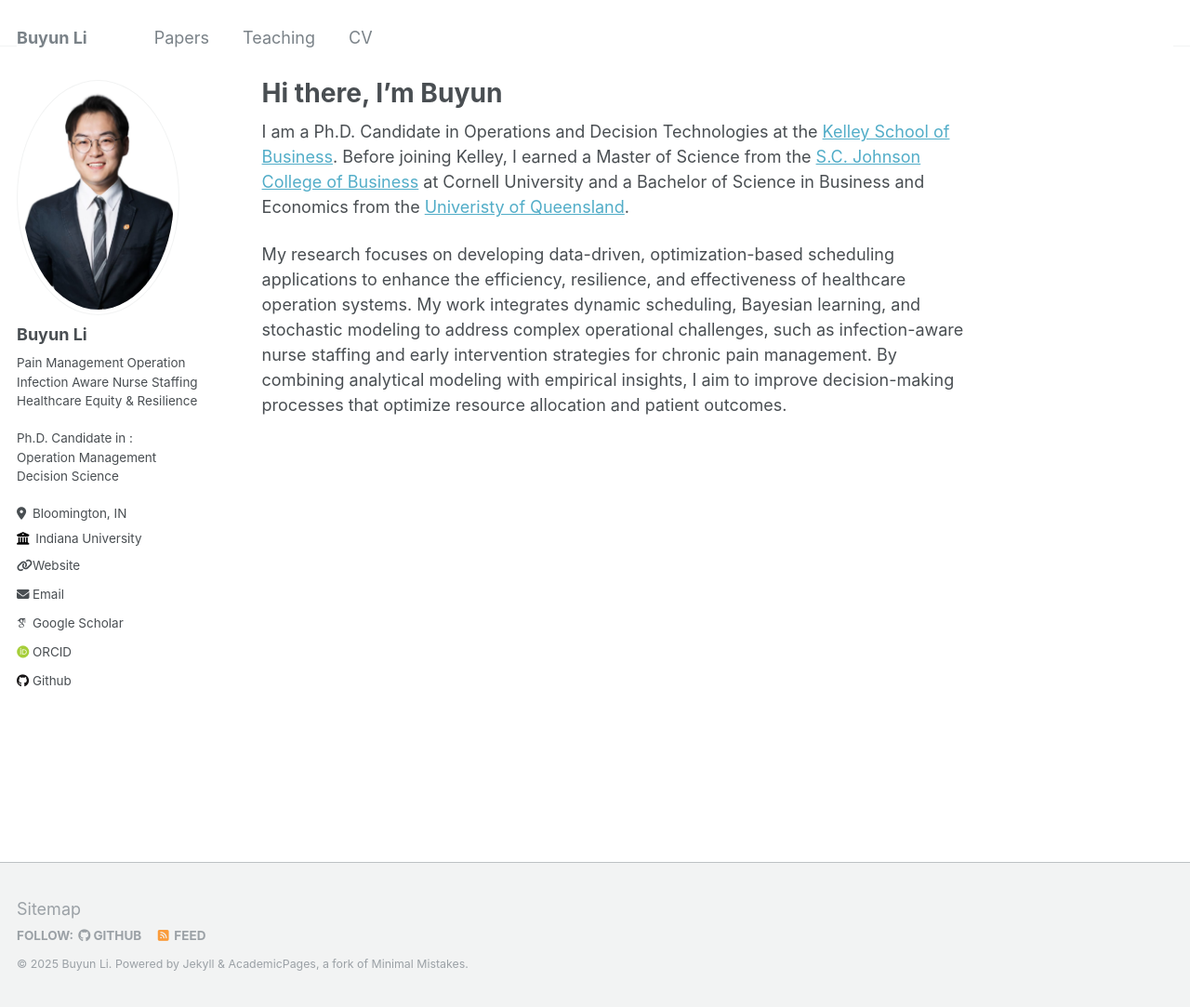
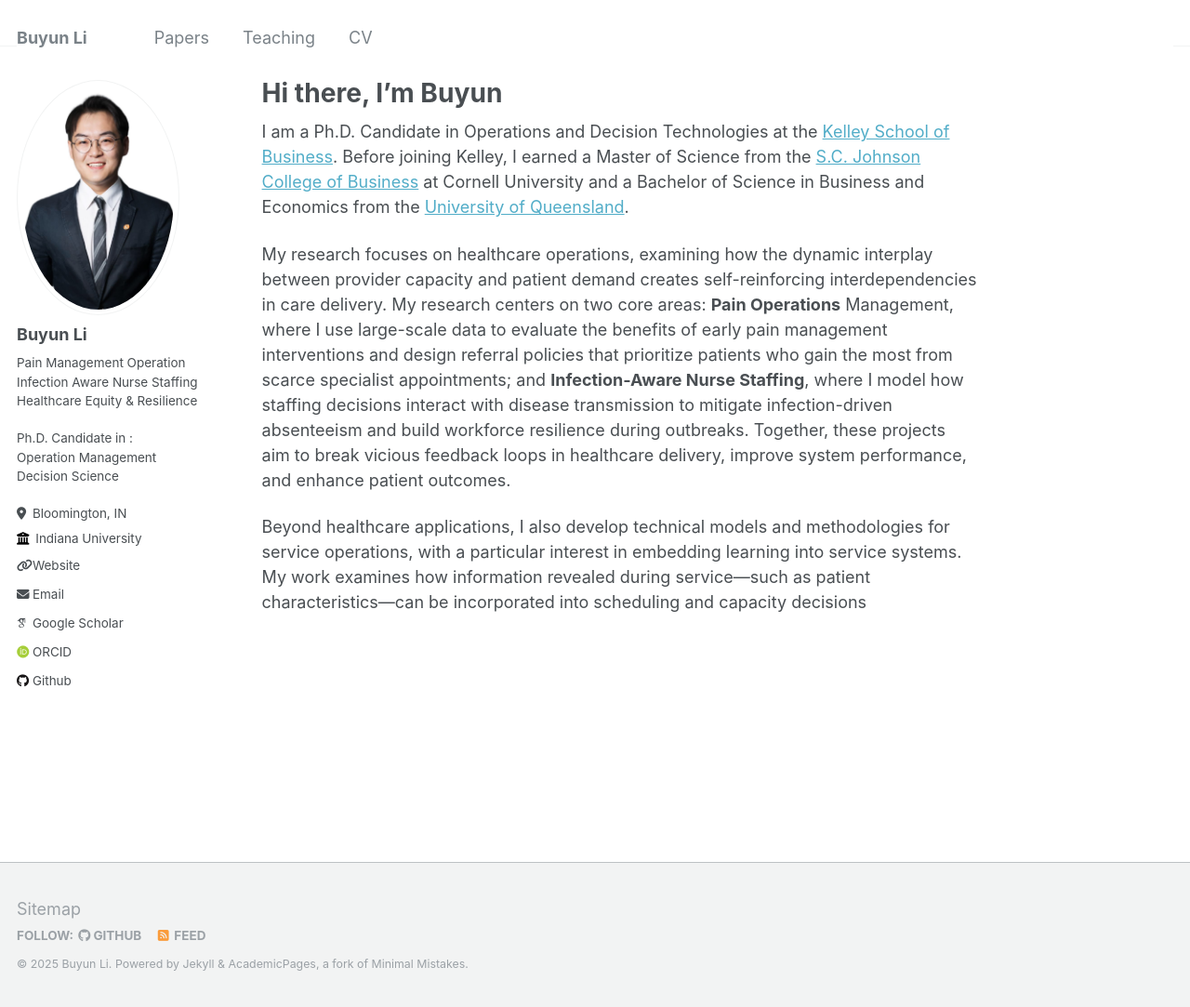
Before and after one commit to BuyunLi/BuyunLi.github.io, a Jekyll site: the page built from _pages/about.md, in a window 1280 px wide and 1083 px high. Shown: the whole window at 93% size. Built offline with Jekyll 4.4.1, drawn with Linux system fonts in a browser that asks for light colours; some web fonts are replaced.

Commit message:
Update about.md

```diff
--- a/_pages/about.md
+++ b/_pages/about.md
@@ -6,6 +6,8 @@ redirect_from:
   - /about/
   - /about.html
 ---
-I am a Ph.D. Candidate in Operations and Decision Technologies at the [Kelley School of Business](https://kelley.iu.edu/). Before joining Kelley, I earned a Master of Science from the [S.C. Johnson College of Business](https://business.cornell.edu/) at Cornell University and a Bachelor of Science in Business and Economics from the  [Univeristy of Queensland](https://bel.uq.edu.au/).
+I am a Ph.D. Candidate in Operations and Decision Technologies at the [Kelley School of Business](https://kelley.iu.edu/). Before joining Kelley, I earned a Master of Science from the [S.C. Johnson College of Business](https://business.cornell.edu/) at Cornell University and a Bachelor of Science in Business and Economics from the  [University of Queensland](https://bel.uq.edu.au/).
 
- My research focuses on developing data-driven, optimization-based scheduling applications to enhance the efficiency, resilience, and effectiveness of healthcare operation systems. My work integrates dynamic scheduling, Bayesian learning, and stochastic modeling to address complex operational challenges, such as infection-aware nurse staffing and early intervention strategies for chronic pain management. By combining analytical modeling with empirical insights, I aim to improve decision-making processes that optimize resource allocation and patient outcomes.
+ My research focuses on healthcare operations, examining how the dynamic interplay between provider capacity and patient demand creates self-reinforcing interdependencies in care delivery. My research centers on two core areas: <b>Pain Operations</b> Management, where I use large-scale data to evaluate the benefits of early pain management interventions and design referral policies that prioritize patients who gain the most from scarce specialist appointments; and <b>Infection-Aware Nurse Staffing</b>, where I model how staffing decisions interact with disease transmission to mitigate infection-driven absenteeism and build workforce resilience during outbreaks. Together, these projects aim to break vicious feedback loops in healthcare delivery, improve system performance, and enhance patient outcomes.
+
+Beyond healthcare applications, I also develop technical models and methodologies for service operations, with a particular interest in embedding learning into service systems. My work examines how information revealed during service—such as patient characteristics—can be incorporated into scheduling and capacity decisions
```
